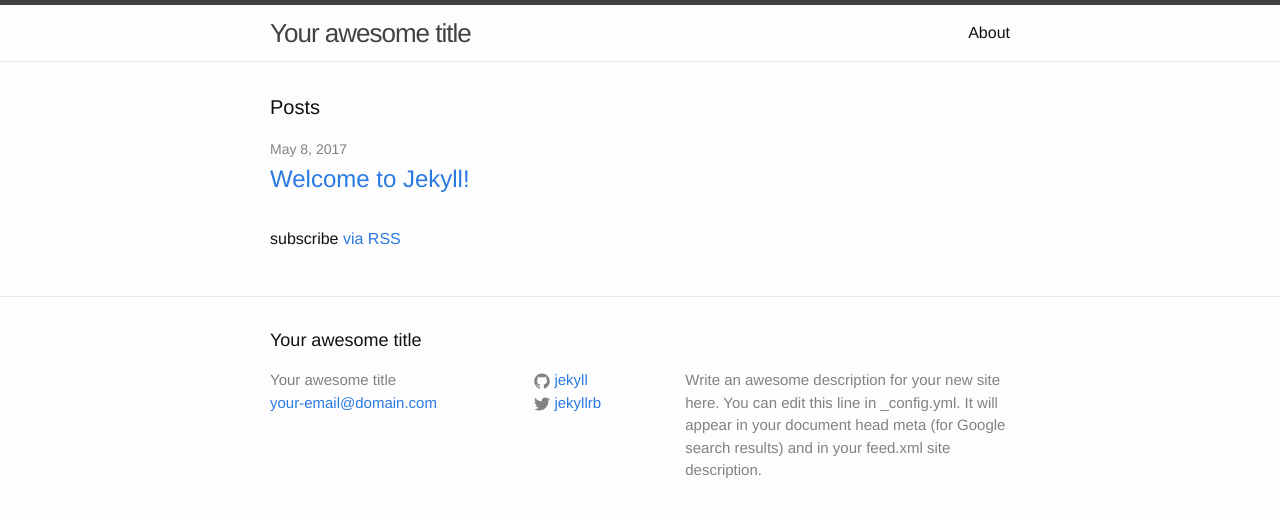
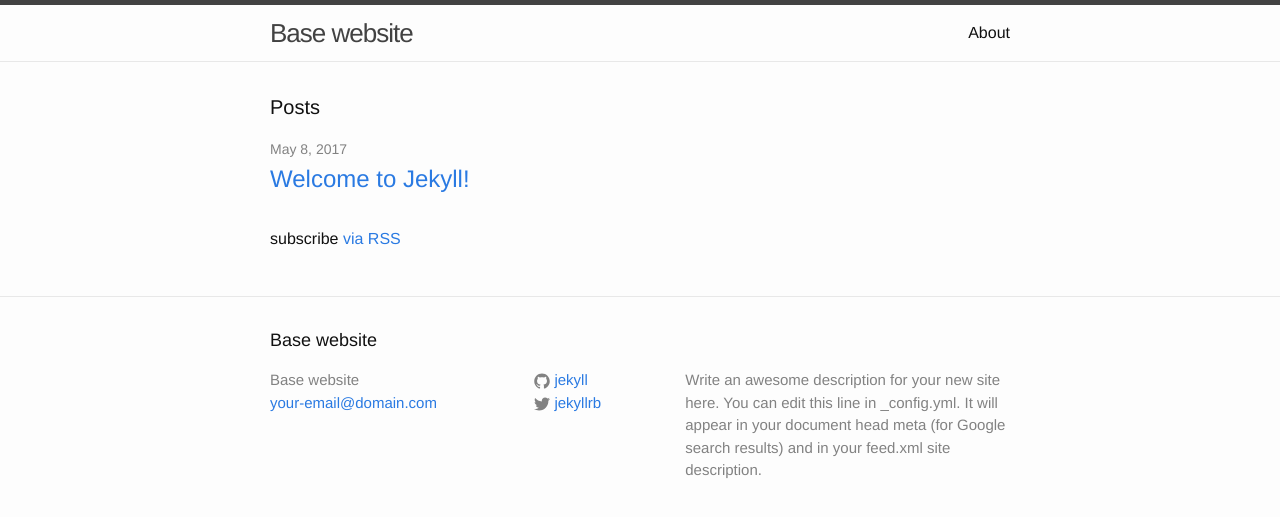
Before and after one commit to Maekrix/Maekrix.github.io, a Jekyll site: the page built from index.html, in a window 1280 px wide. Shown: the top 517 px of the page. Built offline with Jekyll 4.4.1, drawn with Linux system fonts in a browser that asks for light colours.

Commit message:
Update _config.yml

```diff
--- a/_config.yml
+++ b/_config.yml
@@ -6,7 +6,7 @@
 # 'jekyll serve'. If you change this file, please restart the server process.
 
 # Site settings
-title: Your awesome title
+title: Base website
 email: your-email@domain.com
 description: > # this means to ignore newlines until "baseurl:"
   Write an awesome description for your new site here. You can edit this
```
